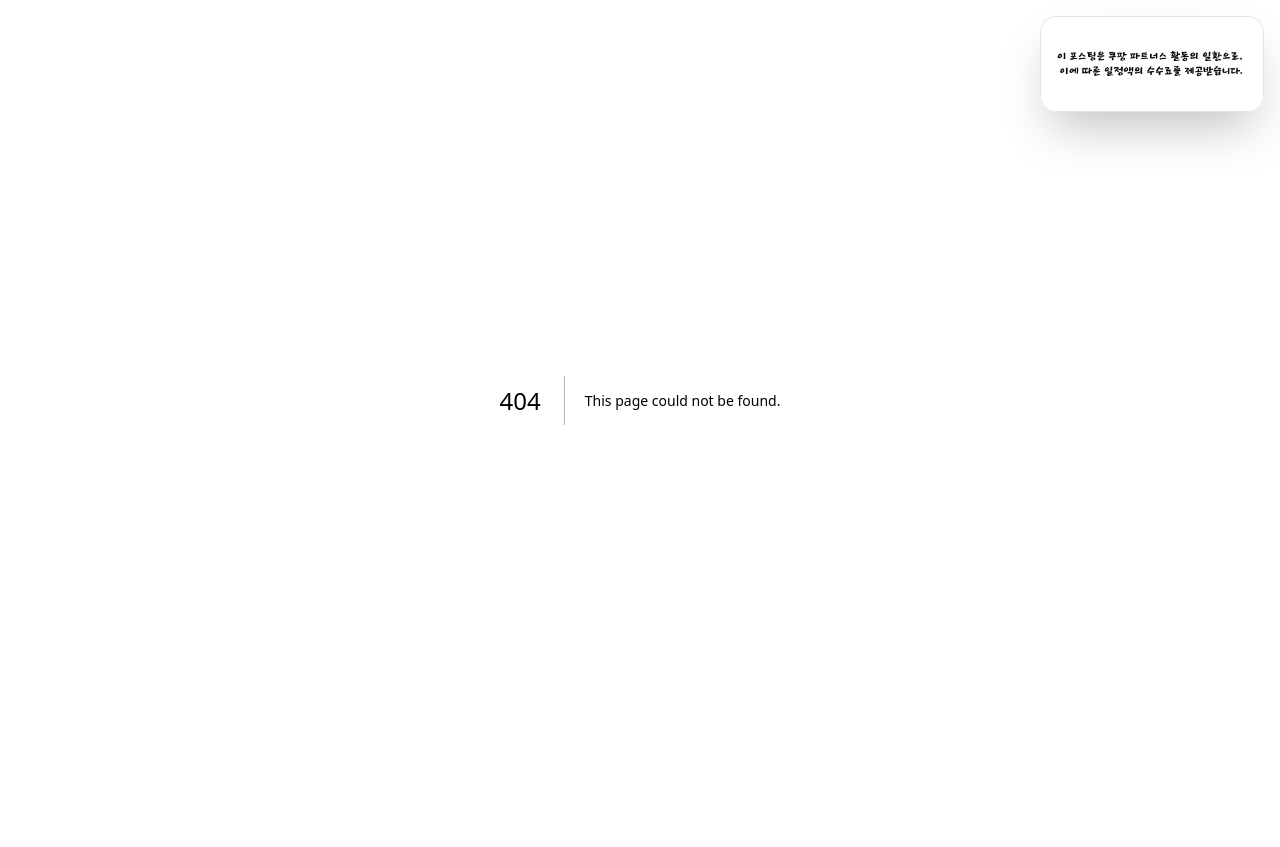
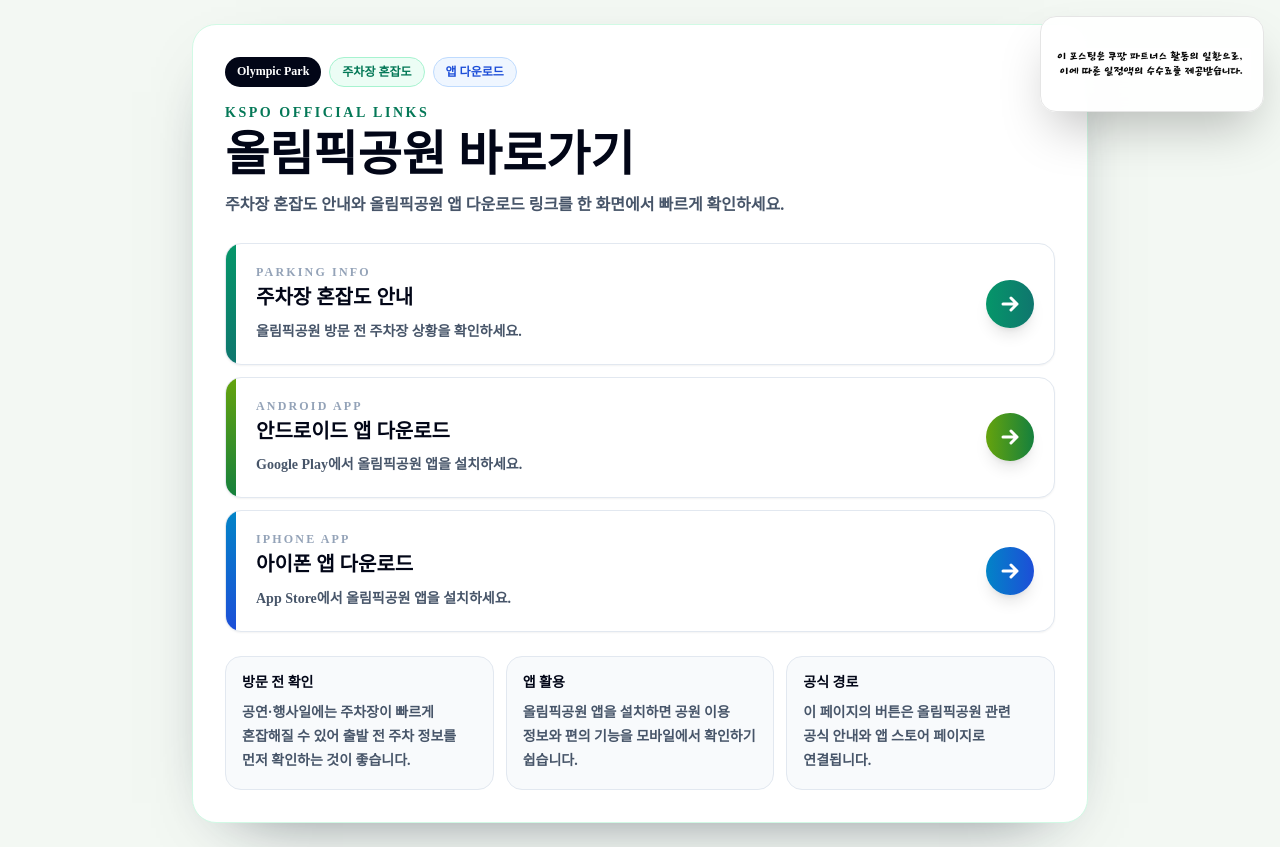
Before and after one commit to feel2174/blog-sitemap, a Next.js app: page /olympic-park in a window 1280 px wide. Before the commit this address had no page. Before the commit the page ends 800 px from the top, so only its background shows below. Built offline with nearby package versions, Linux system fonts and the light colour scheme; a web font is replaced by a local one.

Commit message:
Add Olympic Park shortcut page

```diff
--- /dev/null
+++ b/src/app/olympic-park/page.tsx
@@ -0,0 +1,115 @@
+import type { Metadata } from 'next';
+
+const links = [
+  {
+    label: '주차장 혼잡도 안내',
+    description: '올림픽공원 방문 전 주차장 상황을 확인하세요.',
+    href: 'https://www.ksponco.or.kr/olympicpark/parkingInfo?mid=a20111000000',
+    eyebrow: 'Parking Info',
+    accent: 'from-emerald-600 to-teal-700',
+  },
+  {
+    label: '안드로이드 앱 다운로드',
+    description: 'Google Play에서 올림픽공원 앱을 설치하세요.',
+    href: 'https://play.google.com/store/apps/details?id=com.kspo.olympicPark&hl=ko',
+    eyebrow: 'Android App',
+    accent: 'from-lime-600 to-green-700',
+  },
+  {
+    label: '아이폰 앱 다운로드',
+    description: 'App Store에서 올림픽공원 앱을 설치하세요.',
+    href: 'https://apps.apple.com/kr/app/%EC%98%AC%EB%A6%BC%ED%94%BD%EA%B3%B5%EC%9B%90/id522263236',
+    eyebrow: 'iPhone App',
+    accent: 'from-sky-600 to-blue-700',
+  },
+];
+
+const tips = [
+  {
+    title: '방문 전 확인',
+    body: '공연·행사일에는 주차장이 빠르게 혼잡해질 수 있어 출발 전 주차 정보를 먼저 확인하는 것이 좋습니다.',
+  },
+  {
+    title: '앱 활용',
+    body: '올림픽공원 앱을 설치하면 공원 이용 정보와 편의 기능을 모바일에서 확인하기 쉽습니다.',
+  },
+  {
+    title: '공식 경로',
+    body: '이 페이지의 버튼은 올림픽공원 관련 공식 안내와 앱 스토어 페이지로 연결됩니다.',
+  },
+];
+
+export const metadata: Metadata = {
+  title: '올림픽공원 주차장 혼잡도 및 앱 다운로드 바로가기',
+  description:
+    '올림픽공원 주차장 혼잡도 안내, 안드로이드 앱 다운로드, 아이폰 앱 다운로드 링크를 한 화면에서 확인하세요.',
+  keywords: ['올림픽공원', '올림픽공원 주차장', '올림픽공원 주차 혼잡도', '올림픽공원 앱', 'KSPO'],
+  alternates: {
+    canonical: '/olympic-park',
+  },
+  openGraph: {
+    title: '올림픽공원 바로가기',
+    description: '주차장 혼잡도 안내와 올림픽공원 앱 다운로드 링크를 빠르게 확인하세요.',
+    url: 'https://zucca100.com/olympic-park',
+    type: 'article',
+  },
+};
+
+export default function OlympicParkPage() {
+  return (
+    <main className="min-h-screen bg-[#f3f8f3] px-4 py-6 text-slate-950 sm:px-6 lg:px-8">
+      <section className="mx-auto flex min-h-[calc(100vh-48px)] max-w-4xl flex-col justify-center">
+        <div className="rounded-3xl border border-emerald-100 bg-white p-5 shadow-[0_24px_70px_-44px_rgba(15,23,42,0.75)] sm:p-8">
+          <div className="mb-4 flex flex-wrap gap-2 text-xs font-black">
+            <span className="rounded-full bg-slate-950 px-3 py-1.5 text-white">Olympic Park</span>
+            <span className="rounded-full border border-emerald-200 bg-emerald-50 px-3 py-1.5 text-emerald-700">
+              주차장 혼잡도
+            </span>
+            <span className="rounded-full border border-blue-200 bg-blue-50 px-3 py-1.5 text-blue-700">앱 다운로드</span>
+          </div>
+
+          <p className="text-sm font-black uppercase tracking-[0.18em] text-emerald-700">KSPO Official Links</p>
+          <h1 className="mt-2 text-3xl font-black leading-tight sm:text-5xl">올림픽공원 바로가기</h1>
+          <p className="mt-3 max-w-2xl text-base font-semibold leading-7 text-slate-600">
+            주차장 혼잡도 안내와 올림픽공원 앱 다운로드 링크를 한 화면에서 빠르게 확인하세요.
+          </p>
+
+          <div className="mt-6 grid gap-3">
+            {links.map((link) => (
+              <a
+                key={link.href}
+                href={link.href}
+                className="group overflow-hidden rounded-2xl border border-slate-200 bg-white shadow-sm transition-transform hover:-translate-y-0.5 active:scale-[0.99]"
+              >
+                <div className="grid grid-cols-[10px_1fr]">
+                  <div className={`bg-gradient-to-b ${link.accent}`} aria-hidden="true" />
+                  <div className="flex items-center justify-between gap-4 p-4 sm:p-5">
+                    <span className="min-w-0">
+                      <span className="block text-xs font-black uppercase tracking-[0.18em] text-slate-400">{link.eyebrow}</span>
+                      <span className="mt-1 block text-xl font-black leading-snug">{link.label}</span>
+                      <span className="mt-2 block text-sm font-semibold leading-6 text-slate-600">{link.description}</span>
+                    </span>
+                    <span className={`flex h-12 w-12 shrink-0 items-center justify-center rounded-full bg-gradient-to-r ${link.accent} text-white shadow-lg transition-transform group-hover:translate-x-1`}>
+                      <svg className="h-6 w-6" fill="none" stroke="currentColor" viewBox="0 0 24 24" aria-hidden="true">
+                        <path strokeLinecap="round" strokeLinejoin="round" strokeWidth="3" d="M5 12h14m-6-6 6 6-6 6" />
+                      </svg>
+                    </span>
+                  </div>
+                </div>
+              </a>
+            ))}
+          </div>
+
+          <div className="mt-6 grid gap-3 md:grid-cols-3">
+            {tips.map((tip) => (
+              <article key={tip.title} className="rounded-2xl border border-slate-200 bg-slate-50 p-4">
+                <h2 className="text-sm font-black">{tip.title}</h2>
+                <p className="mt-2 text-sm font-semibold leading-6 text-slate-600">{tip.body}</p>
+              </article>
+            ))}
+          </div>
+        </div>
+      </section>
+    </main>
+  );
+}
--- a/src/app/sitemap.ts
+++ b/src/app/sitemap.ts
@@ -56,6 +56,12 @@ export default function sitemap(): MetadataRoute.Sitemap {
       changeFrequency: 'monthly' as const,
       priority: 0.6,
     },
+    {
+      url: `${baseUrl}/olympic-park`,
+      lastModified: new Date(),
+      changeFrequency: 'monthly' as const,
+      priority: 0.6,
+    },
   ]
 
   return [mainPage, ...categoryPages, ...blogPosts, ...staticPages]
```
